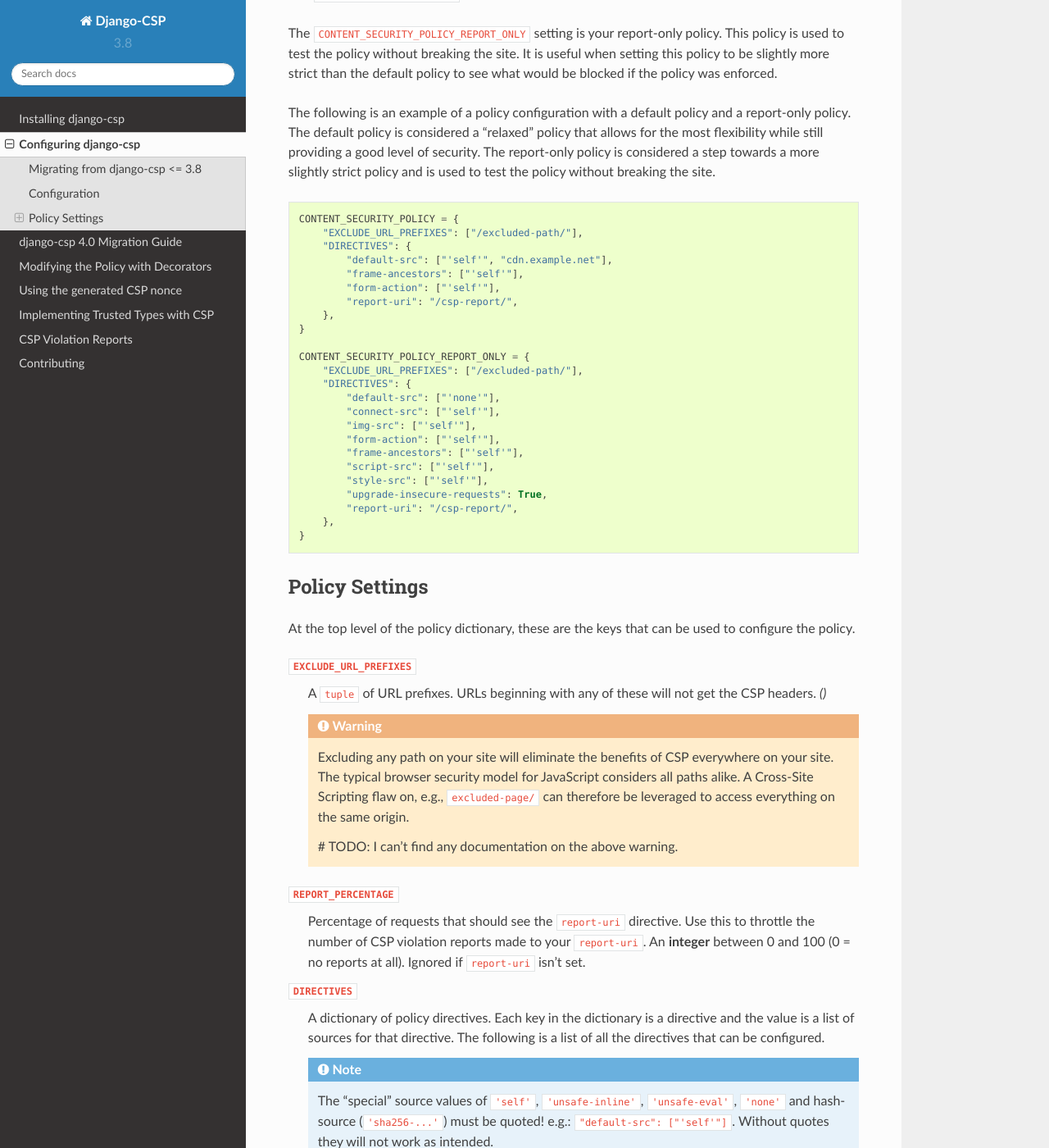
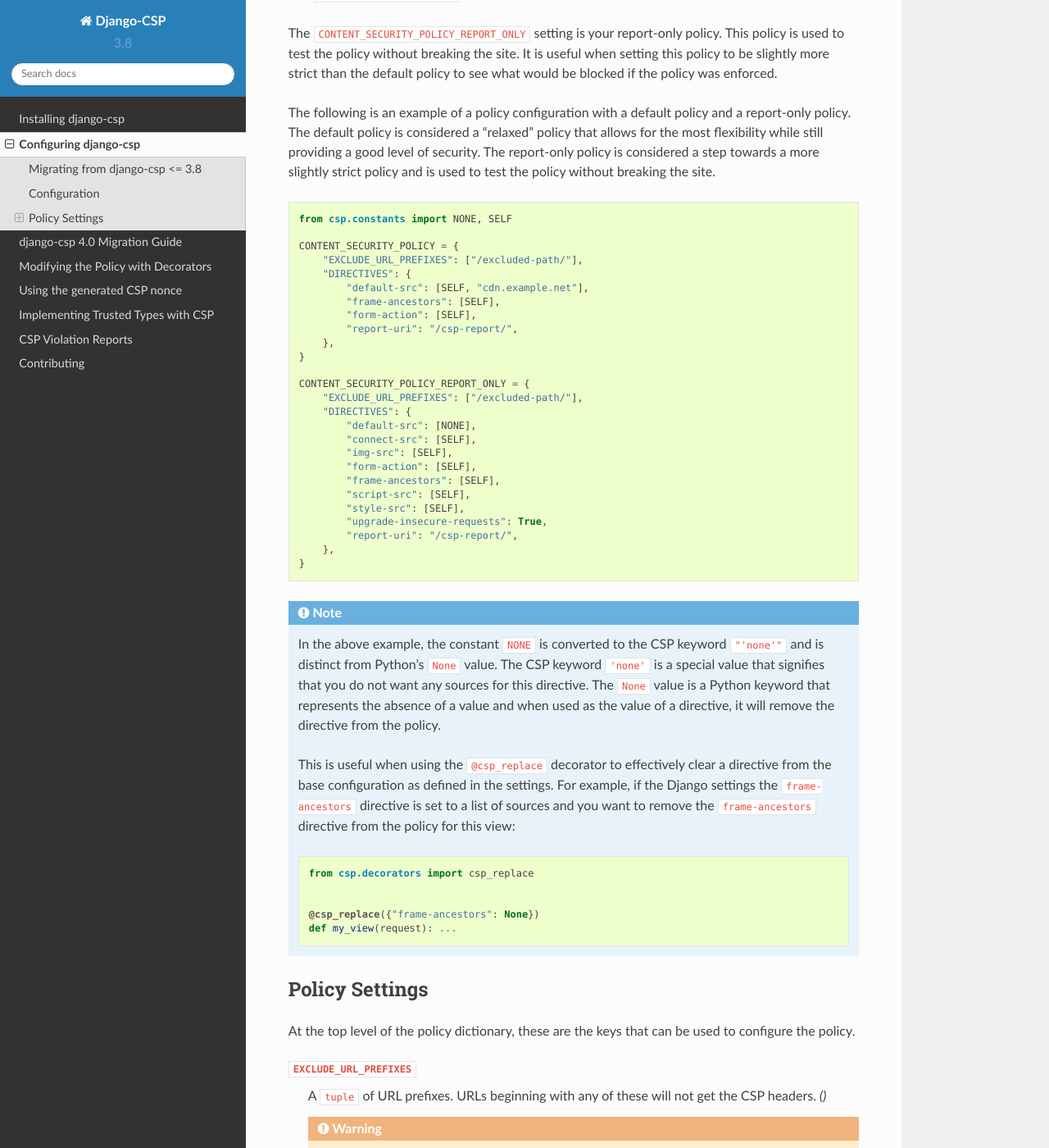
Before and after one commit to mozilla/django-csp, a Sphinx documentation site: the page built from docs/configuration.rst, in a window 1280 px wide and 1400 px high, scrolled down 756 px. Shown: the whole window at 82% size. Built offline with Sphinx 7.4.7 and the Read the Docs theme 2.0.0, drawn with Linux system fonts in a browser that asks for light colours; some of the changed text lies outside the part shown.

Commit message:
Add constants for CSP keywords
This helps avoid potential errors introduced by incorrectly quoting CSP keywords.

```diff
--- a/docs/configuration.rst
+++ b/docs/configuration.rst
@@ -43,12 +43,14 @@
 
 .. code-block:: python
 
+    from csp.constants import NONE, SELF
+
     CONTENT_SECURITY_POLICY = {
         "EXCLUDE_URL_PREFIXES": ["/excluded-path/"],
         "DIRECTIVES": {
-            "default-src": ["'self'", "cdn.example.net"],
-            "frame-ancestors": ["'self'"],
-            "form-action": ["'self'"],
+            "default-src": [SELF, "cdn.example.net"],
+            "frame-ancestors": [SELF],
+            "form-action": [SELF],
             "report-uri": "/csp-report/",
         },
     }
@@ -56,17 +58,38 @@
     CONTENT_SECURITY_POLICY_REPORT_ONLY = {
         "EXCLUDE_URL_PREFIXES": ["/excluded-path/"],
         "DIRECTIVES": {
-            "default-src": ["'none'"],
-            "connect-src": ["'self'"],
-            "img-src": ["'self'"],
-            "form-action": ["'self'"],
-            "frame-ancestors": ["'self'"],
-            "script-src": ["'self'"],
-            "style-src": ["'self'"],
+            "default-src": [NONE],
+            "connect-src": [SELF],
+            "img-src": [SELF],
+            "form-action": [SELF],
+            "frame-ancestors": [SELF],
+            "script-src": [SELF],
+            "style-src": [SELF],
             "upgrade-insecure-requests": True,
             "report-uri": "/csp-report/",
         },
     }
+
+.. note::
+
+    In the above example, the constant ``NONE`` is converted to the CSP keyword ``"'none'"`` and
+    is distinct from Python's ``None`` value. The CSP keyword ``'none'`` is a special value that
+    signifies that you do not want any sources for this directive. The ``None`` value is a
+    Python keyword that represents the absence of a value and when used as the value of a directive,
+    it will remove the directive from the policy.
+
+    This is useful when using the ``@csp_replace`` decorator to effectively clear a directive from
+    the base configuration as defined in the settings. For example, if the Django settings the
+    ``frame-ancestors`` directive is set to a list of sources and you want to remove the
+    ``frame-ancestors`` directive from the policy for this view:
+
+    .. code-block:: python
+
+        from csp.decorators import csp_replace
+
+
+        @csp_replace({"frame-ancestors": None})
+        def my_view(request): ...
 
 
 Policy Settings
@@ -86,8 +109,6 @@
        Scripting flaw on, e.g., ``excluded-page/`` can therefore be leveraged to access everything
        on the same origin.
 
-       # TODO: I can't find any documentation on the above warning.
-
 ``REPORT_PERCENTAGE``
     Percentage of requests that should see the ``report-uri`` directive.
     Use this to throttle the number of CSP violation reports made to your
@@ -101,8 +122,11 @@
 
     .. note::
        The "special" source values of ``'self'``, ``'unsafe-inline'``, ``'unsafe-eval'``,
-       ``'none'`` and hash-source (``'sha256-...'``) must be quoted!
-       e.g.: ``"default-src": ["'self'"]``. Without quotes they will not work as intended.
+       ``'strict-dynamic'``, ``'none'``, etc. must be quoted!  e.g.: ``"default-src": ["'self'"]``.
+       Without quotes they will not work as intended.
+
+       Consider using the ``csp.constants`` module to get these values to help avoiding quoting
+       errors or typos, e.g., ``from csp.constants import SELF, STRICT_DYNAMIC``.
 
     .. note::
        Deprecated features of CSP in general have been moved to the bottom of this list.
```
Also changed, not shown: docs/contributing.rst (+9 -3 lines), docs/decorators.rst (+52 -18 lines), 4 other files.
